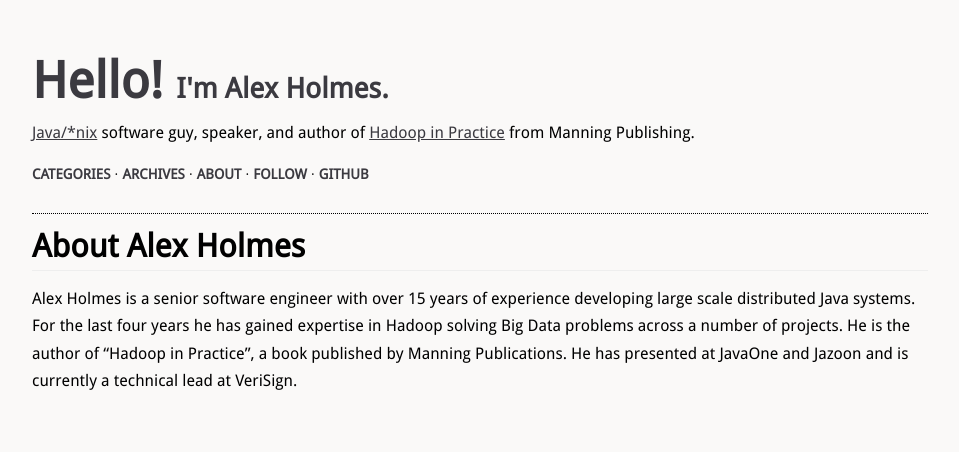
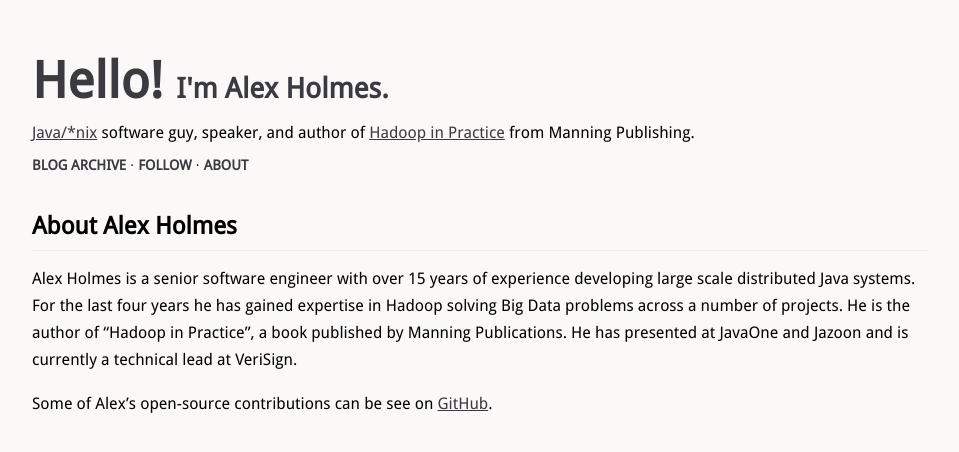
Before and after one commit to alexholmes/blog, a Jekyll site: the page built from about.markdown, in a window 1280 px wide. Shown: the top 452 px of the page, without its empty margins (160-1119 px from the left). Built offline with Jekyll 4.4.1, drawn with Linux system fonts in a browser that asks for light colours.

Commit message:
cosmetic changes

```diff
--- a/_includes/header.html
+++ b/_includes/header.html
@@ -4,10 +4,9 @@
       speaker, and author of <a target="_blank" href="http://www.manning.com/holmes/">Hadoop in Practice</a> from Manning
       Publishing.</div>
     <div id="misc">
-        <a href="/categories.html">CATEGORIES</a> &middot;
-        <a href="/archives.html">ARCHIVES</a> &middot;
-        <a href="/about.html">ABOUT</a>  &middot;
+        <a href="/archives.html">BLOG ARCHIVE</a> &middot;
         <a href="/follow.html">FOLLOW</a> &middot;
-        <a target="_blank" href="https://github.com/alexholmes">GITHUB</a>
+        <a href="/about.html">ABOUT</a>
+
   </div>
 </div>
--- a/about.markdown
+++ b/about.markdown
@@ -11,3 +11,5 @@
 Data problems across a number of projects. He is the author of "Hadoop in Practice", a book
 published by Manning Publications. He has presented at JavaOne and Jazoon and is currently a
 technical lead at VeriSign.
+
+Some of Alex's open-source contributions can be see on <a target="_blank" href="https://github.com/alexholmes">GitHub</a>.
--- a/stylesheets/screen.css
+++ b/stylesheets/screen.css
@@ -82,7 +82,7 @@
 }
 
 h1 {
-    font-size: 32px;
+    font-size: 24px;
     border-bottom: 1px solid #eee;
     margin-bottom: .25em;
     padding-bottom: 8px;
@@ -93,7 +93,6 @@
     margin-bottom: 1em;
     padding-bottom: 1em;
     background-color: #FAF9F8;
-    border-bottom: 1px dotted black;
 }
 
 #header a {
@@ -109,8 +108,8 @@
 }
 
 #header #misc {
-    margin-top:1em;
-    margin-bottom:0.5em;
+    margin-top:0.3em;
+    margin-bottom:0.2em;
     font-size: 14px;
 }
 
@@ -150,7 +149,7 @@
 }
 
 #post {
-    margin-top: 2em;
+    margin-top: 1em;
     padding-bottom: 0.1em;
 }
 
```
